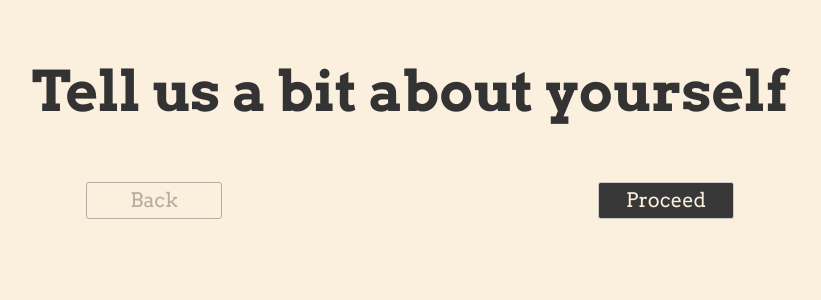
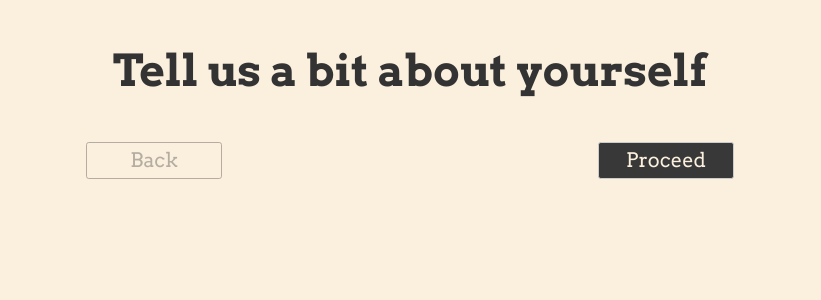
Before and after one commit to preetjdp/Rigel, a Svelte app: page / in a window 1280 px wide. Shown: the top 300 px of the page, without its empty margins (230-1051 px from the left). Built offline with nearby package versions, Linux system fonts and the light colour scheme.

Commit message:
✨ Text widget more similar

```diff
--- a/src/components/Text.svelte
+++ b/src/components/Text.svelte
@@ -4,7 +4,7 @@
 
 <style>
     p {
-        font-size: 56px;
+        font-size: 44px;
         font-family: Arvo;
         font-weight: bold;
     }
```
